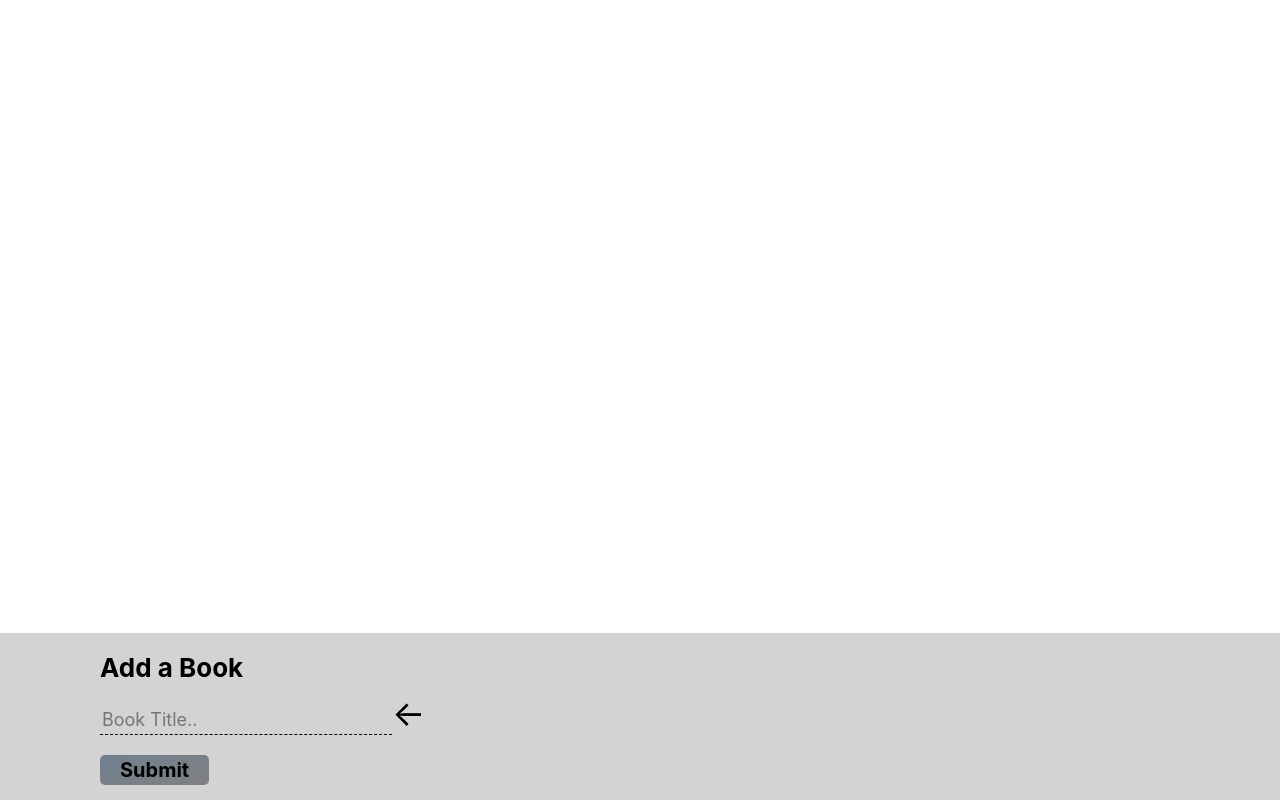
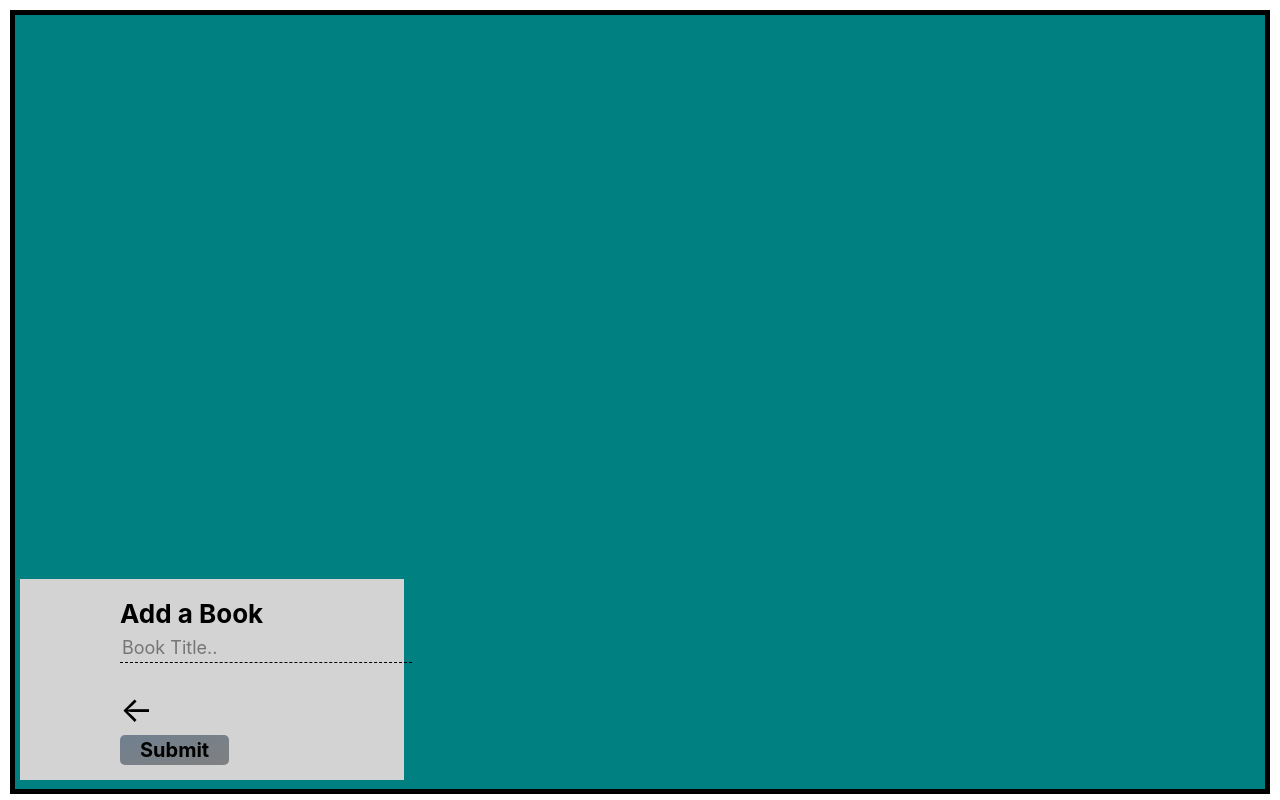
Before and after one commit to lawyerh/reading-list, a React (Create React App) app: page / in a window 1280 px wide. Built offline with nearby package versions, Linux system fonts and the light colour scheme.

Commit message:
small styling tweak to BookCreate component and styling for BookList component

```diff
--- a/src/App.js
+++ b/src/App.js
@@ -2,16 +2,20 @@ import { useState } from "react";
 
 // Imported components
 import BookCreate from "./components/BookCreate";
+import BookList from "./components/BookList";
 
 function App() {
   const [books, setBooks] = useState([]);
 
   const handleCreateBook = (bookTitle) => {
-    console.log(bookTitle, 'wants to be added to book list!');
-  }
+    const updatedBooks = [...books, { id: 1, title: bookTitle }];
+    setBooks(updatedBooks);
+    console.log(books);
+  };
 
   return (
     <div className="App">
+      <BookList />
       <BookCreate onSubmitBookTitle={handleCreateBook} />
     </div>
   );
--- a/src/components/BookCreate.js
+++ b/src/components/BookCreate.js
@@ -10,6 +10,7 @@ export default function BookCreate({ onSubmitBookTitle }) {
   const handleSubmit = (event) => {
     event.preventDefault();
     onSubmitBookTitle(bookTitle);
+    setBookTitle("");
   };
 
   return (
@@ -26,7 +27,7 @@ export default function BookCreate({ onSubmitBookTitle }) {
           />
           <p className="add-book__arrow">&larr;</p>
         </div>
-        <button onSubmit={handleSubmit} className="button add-book__submit">
+        <button onSubmit={handleSubmit} className="button">
           Submit
         </button>
       </form>
--- a/src/components/BookList.js
+++ b/src/components/BookList.js
@@ -0,0 +1,3 @@
+export default function BookList() {
+  return <div className="book-list"></div>;
+}
--- a/src/index.css
+++ b/src/index.css
@@ -87,14 +87,17 @@ h6 {
 .App {
   position: relative;
   height: 100vh;
+  padding: 1rem;
 }
 
 .add-book {
   position: absolute;
-  bottom: 0;
-  width: 100%;
+  bottom: 2rem;
+  left: 2rem;
+  width: 30%;
   background: lightgrey;
   padding: 1.5rem 10rem;
+  z-index: 50;
 }
 
 .add-book__heading {
@@ -146,5 +149,9 @@ h6 {
   box-shadow: 0 0.2rem 1rem black;
 }
 
-.add-book__submit {
+.book-list {
+  height: 98vh;
+  background: teal;
+  width: 100%;
+  border: 5px solid black;
 }
```
